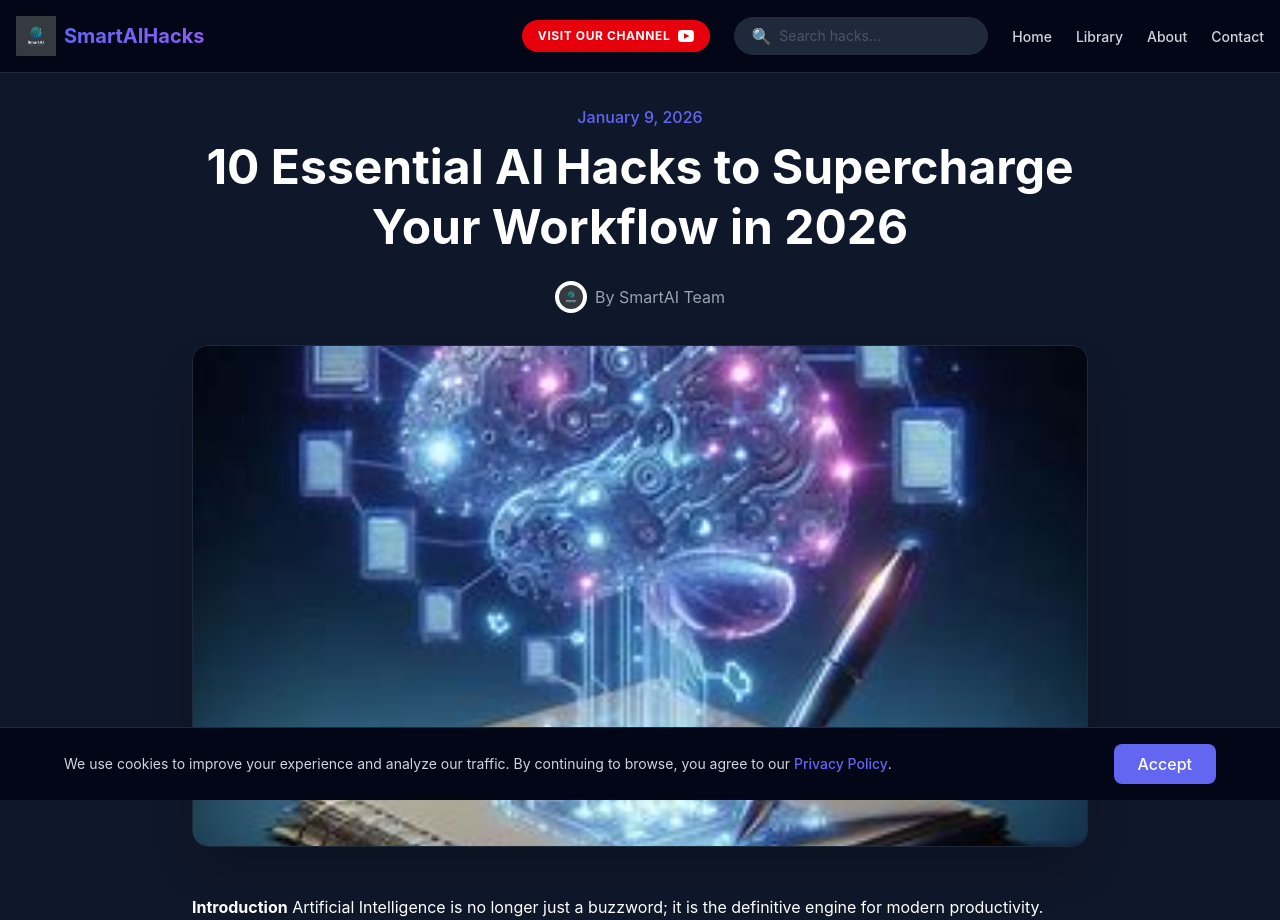
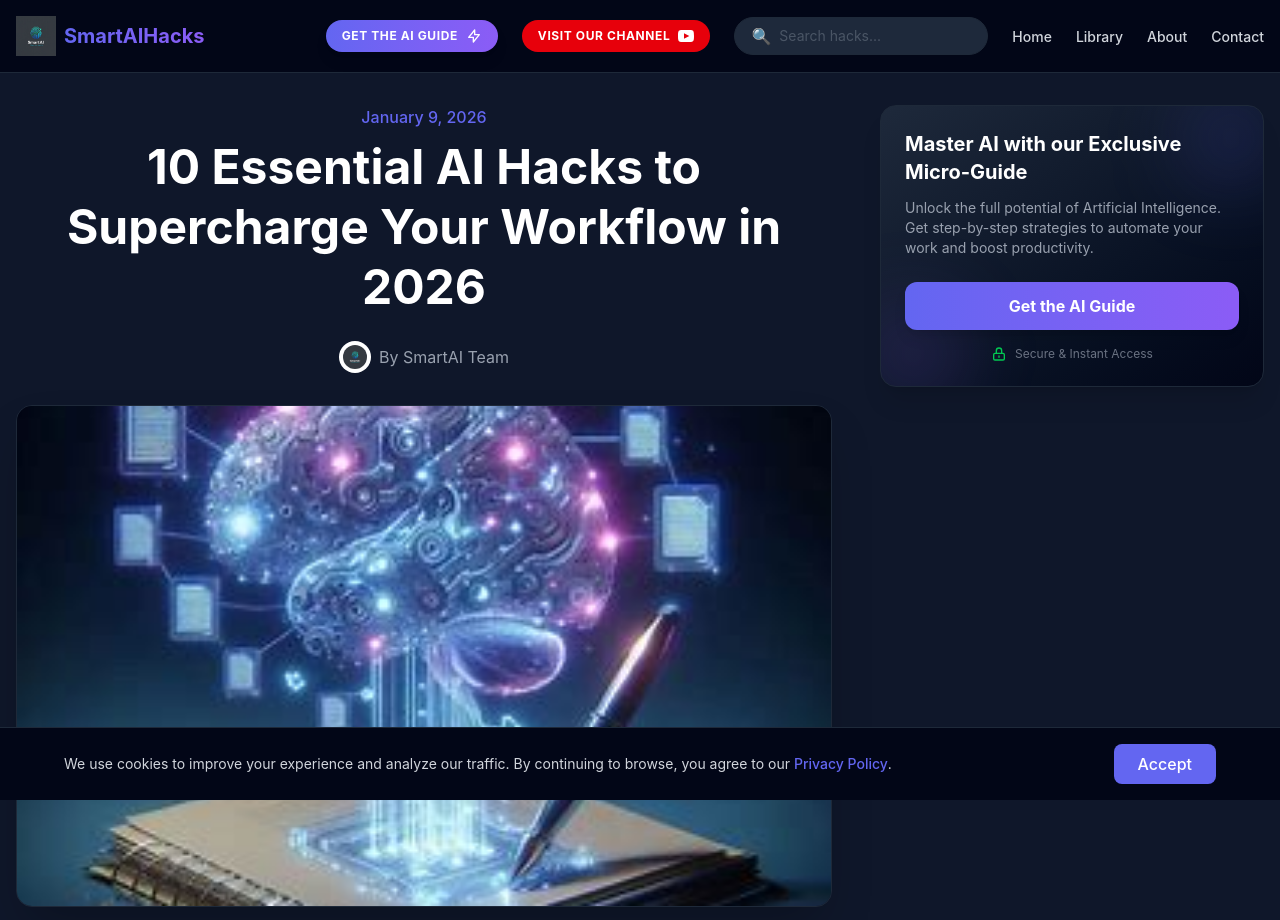
Before and after one commit to contatoaleatorio75-eng/smartaihacks-tech, an Astro site: page /blog/10-essential-ai-hacks-to-supercharge-your-workflow-in-2026 in a window 1280 px wide. Shown: the top 920 px of the page. Built offline with nearby package versions, Linux system fonts and the light colour scheme; Astro itself is replaced by a stand-in of ours.

Commit message:
feat: add CTA to header and sidebar promo for ebook

```diff
--- a/src/components/Header.astro
+++ b/src/components/Header.astro
@@ -19,6 +19,12 @@ const links = [
 		</a>
 
 		<div class="flex items-center gap-6">
+			<a href="https://hotm.io/7OII6J" target="_blank" class="hidden md:flex items-center gap-2 px-4 py-2 bg-gradient-to-r from-primary to-secondary hover:brightness-110 text-white text-xs font-bold uppercase tracking-wider rounded-full transition-all shadow-lg hover:shadow-primary/50">
+				Get the AI Guide
+				<svg xmlns="http://www.w3.org/2000/svg" class="h-4 w-4" fill="none" viewBox="0 0 24 24" stroke="currentColor">
+					<path stroke-linecap="round" stroke-linejoin="round" stroke-width="2" d="M13 10V3L4 14h7v7l9-11h-7z" />
+				</svg>
+			</a>
 			<a href="https://www.youtube.com/@smartaihackstech?sub_confirmation=1" target="_blank" class="hidden md:flex items-center gap-2 px-4 py-2 bg-red-600 hover:bg-red-700 text-white text-xs font-bold uppercase tracking-wider rounded-full transition-colors">
 				Visit our Channel
 				<svg xmlns="http://www.w3.org/2000/svg" class="h-4 w-4" fill="currentColor" viewBox="0 0 24 24">
--- a/src/pages/blog/[...slug].astro
+++ b/src/pages/blog/[...slug].astro
@@ -16,7 +16,8 @@ const { Content } = await post.render();
 ---
 
 <Layout title={post.data.title} description={post.data.description}>
-	<article class="max-w-4xl mx-auto">
+	<div class="max-w-7xl mx-auto grid grid-cols-1 lg:grid-cols-3 gap-12">
+		<article class="lg:col-span-2">
 			<div class="mb-8 text-center">
 				<div class="text-primary font-medium mb-2">{post.data.pubDate.toLocaleDateString('en-US', { dateStyle: 'long' })}</div>
 				<h1 class="text-3xl md:text-5xl font-bold mb-6 leading-tight">{post.data.title}</h1>
@@ -32,13 +33,38 @@ const { Content } = await post.render();
 				</div>
 			)}
 
-
-
 			<!-- Typography Styles for Markdown Content -->
 			<div class="prose prose-lg prose-invert mx-auto prose-headings:text-white prose-a:text-primary prose-a:no-underline hover:prose-a:underline prose-strong:text-secondary">
 				<Content />
 			</div>
+		</article>
 
+		<aside class="hidden lg:block lg:col-span-1">
+			<div class="sticky top-24 space-y-8">
+				<!-- Promo Card -->
+				<div class="bg-gradient-to-br from-surface to-darker border border-gray-800 rounded-2xl p-6 shadow-xl relative overflow-hidden group">
+					<div class="absolute top-0 right-0 -mt-4 -mr-4 w-24 h-24 bg-primary/20 rounded-full blur-2xl group-hover:bg-primary/30 transition-all duration-500"></div>
+					<div class="absolute bottom-0 left-0 -mb-4 -ml-4 w-24 h-24 bg-secondary/20 rounded-full blur-2xl group-hover:bg-secondary/30 transition-all duration-500"></div>
 
-	</article>
+					<div class="relative z-10">
+						<h3 class="text-xl font-bold mb-3 text-white">Master AI with our Exclusive Micro-Guide</h3>
+						<p class="text-gray-400 text-sm mb-6">Unlock the full potential of Artificial Intelligence. Get step-by-step strategies to automate your work and boost productivity.</p>
+
+						<a href="https://hotm.io/7OII6J" target="_blank" class="block w-full text-center px-6 py-3 bg-gradient-to-r from-primary to-secondary hover:brightness-110 text-white font-bold rounded-xl transition-all shadow-lg hover:shadow-primary/50 transform hover:-translate-y-0.5">
+							Get the AI Guide
+						</a>
+
+						<div class="mt-4 flex items-center justify-center gap-2 text-xs text-gray-500">
+							<svg xmlns="http://www.w3.org/2000/svg" class="h-4 w-4 text-green-500" fill="none" viewBox="0 0 24 24" stroke="currentColor">
+								<path stroke-linecap="round" stroke-linejoin="round" stroke-width="2" d="M12 15v2m-6 4h12a2 2 0 002-2v-6a2 2 0 00-2-2H6a2 2 0 00-2 2v6a2 2 0 002 2zm10-10V7a4 4 0 00-8 0v4h8z" />
+							</svg>
+							Secure & Instant Access
+						</div>
+					</div>
+				</div>
+
+				<!-- Placeholder for future widgets like Popular Posts or Newsletter -->
+			</div>
+		</aside>
+	</div>
 </Layout>
```
Lines whose indentation alone changed are shown as unchanged.
